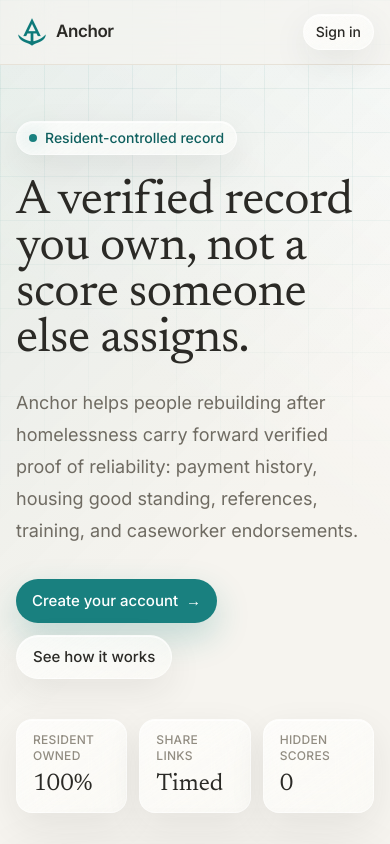
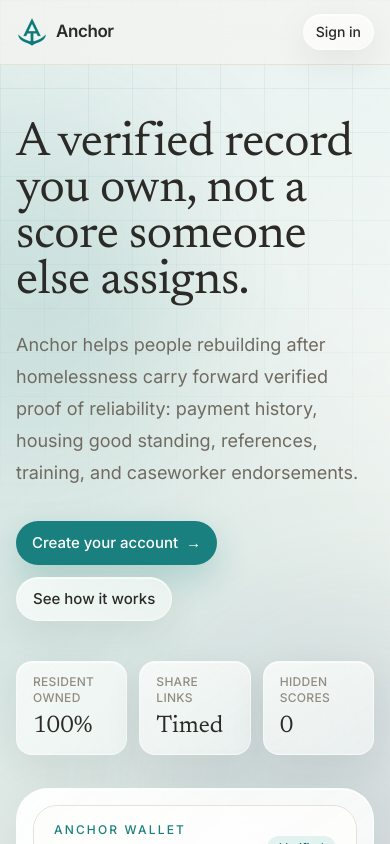
Before and after one commit to oboy10/anchor, a Next.js app: page / in a window 390 px wide. Shown: the top 844 px of the page. Built offline with nearby package versions, Linux system fonts and the light colour scheme.

Commit message:
Polish landing page color and layout

```diff
--- a/app/globals.css
+++ b/app/globals.css
@@ -84,6 +84,22 @@ body {
   font-size: 16px;
   line-height: 1.6;
   -webkit-font-smoothing: antialiased;
+}
+
+.landing-color-field {
+  background:
+    radial-gradient(circle at 16% 18%, rgba(25, 128, 127, 0.13), transparent 28rem),
+    radial-gradient(circle at 82% 42%, rgba(58, 90, 120, 0.12), transparent 30rem),
+    linear-gradient(180deg, rgba(226, 242, 241, 0.46), rgba(253, 252, 249, 0.18) 42%, rgba(245, 237, 217, 0.28));
+}
+
+.wallet-preview-glow {
+  background:
+    radial-gradient(circle at 15% 10%, rgba(25, 128, 127, 0.2), transparent 16rem),
+    radial-gradient(circle at 86% 28%, rgba(58, 90, 120, 0.16), transparent 14rem),
+    radial-gradient(circle at 58% 100%, rgba(138, 101, 22, 0.12), transparent 18rem),
+    linear-gradient(145deg, rgba(255, 255, 255, 0.72), rgba(255, 255, 255, 0.34)),
+    rgba(253, 252, 249, 0.56);
 }
 
 /* Visible, consistent focus states everywhere. */
--- a/app/page.tsx
+++ b/app/page.tsx
@@ -47,8 +47,11 @@ const steps = [
 
 export default function LandingPage() {
   return (
-    <div className="relative flex min-h-full flex-col overflow-hidden">
+    <div className="landing-color-field relative flex min-h-full flex-col overflow-hidden">
       <div className="ambient-grid pointer-events-none absolute inset-x-0 top-0 h-[42rem]" />
+      <div className="pointer-events-none absolute -left-32 top-28 h-80 w-80 rounded-full bg-accent/12 blur-3xl" />
+      <div className="pointer-events-none absolute right-[-10rem] top-[38rem] h-96 w-96 rounded-full bg-info/12 blur-3xl" />
+      <div className="pointer-events-none absolute bottom-40 left-1/2 h-72 w-[34rem] -translate-x-1/2 rounded-full bg-warning/10 blur-3xl" />
 
       <header className="sticky top-0 z-40 border-b border-white/50 bg-canvas/70 backdrop-blur-xl">
         <div className="mx-auto flex h-16 max-w-6xl items-center justify-between px-4 sm:px-6">
@@ -73,11 +76,7 @@ export default function LandingPage() {
       <main className="relative z-10 flex-1">
         <section className="mx-auto grid min-h-[calc(100vh-4rem)] max-w-6xl items-center gap-10 px-4 py-14 sm:px-6 lg:grid-cols-[1.02fr_0.98fr] lg:py-20">
           <div>
-            <div className="liquid-glass-subtle inline-flex items-center gap-2 rounded-full px-3 py-1.5 text-sm font-medium text-accent-ink">
-              <span className="size-2 rounded-full bg-accent shadow-[0_0_20px_rgba(25,128,127,0.55)]" />
-              Resident-controlled record
-            </div>
-            <h1 className="mt-6 max-w-3xl font-serif text-5xl leading-[0.96] text-ink sm:text-6xl lg:text-7xl">
+            <h1 className="max-w-3xl font-serif text-5xl leading-[0.96] text-ink sm:text-6xl lg:text-7xl">
               A verified record you own, not a score someone else assigns.
             </h1>
             <p className="mt-6 max-w-2xl text-lg leading-8 text-ink-muted">
@@ -109,8 +108,8 @@ export default function LandingPage() {
           </div>
 
           <div className="float-slow relative">
-            <div className="liquid-glass glass-edge rounded-[2rem] p-4 sm:p-5">
-              <div className="relative overflow-hidden rounded-[1.5rem] border border-white/60 bg-surface/72">
+            <div className="liquid-glass glass-edge wallet-preview-glow rounded-[2rem] p-4 sm:p-5">
+              <div className="relative overflow-hidden rounded-[1.5rem] border border-white/60 bg-surface/70">
                 <div className="flex items-center justify-between border-b border-line/70 bg-white/42 px-5 py-4">
                   <div>
                     <p className="text-xs font-medium uppercase tracking-[0.18em] text-accent">
@@ -195,8 +194,9 @@ export default function LandingPage() {
           </div>
         </section>
 
-        <section id="principles" className="mx-auto max-w-6xl scroll-mt-24 px-4 py-12 sm:px-6 sm:pb-20">
-          <div className="grid gap-8 lg:grid-cols-[0.72fr_1fr]">
+        <section id="principles" className="relative mx-auto max-w-6xl scroll-mt-24 px-4 py-12 sm:px-6 sm:pb-20">
+          <div className="absolute inset-x-4 top-0 h-px bg-gradient-to-r from-transparent via-accent/24 to-transparent sm:inset-x-6" />
+          <div className="grid gap-8 pt-10 lg:grid-cols-[0.72fr_1fr]">
             <div>
               <p className="text-sm font-medium text-accent">What this is not</p>
               <h2 className="mt-3 font-serif text-4xl leading-tight text-ink">
@@ -217,12 +217,6 @@ export default function LandingPage() {
           </div>
         </section>
       </main>
-
-      <footer className="relative z-10 border-t border-white/50 bg-canvas/70 py-6 backdrop-blur-xl">
-        <p className="mx-auto max-w-6xl px-4 text-sm text-ink-faint sm:px-6">
-          Local-first build · all data stored locally in your browser · no server-side records except registered-email hashes
-        </p>
-      </footer>
     </div>
   );
 }
```
